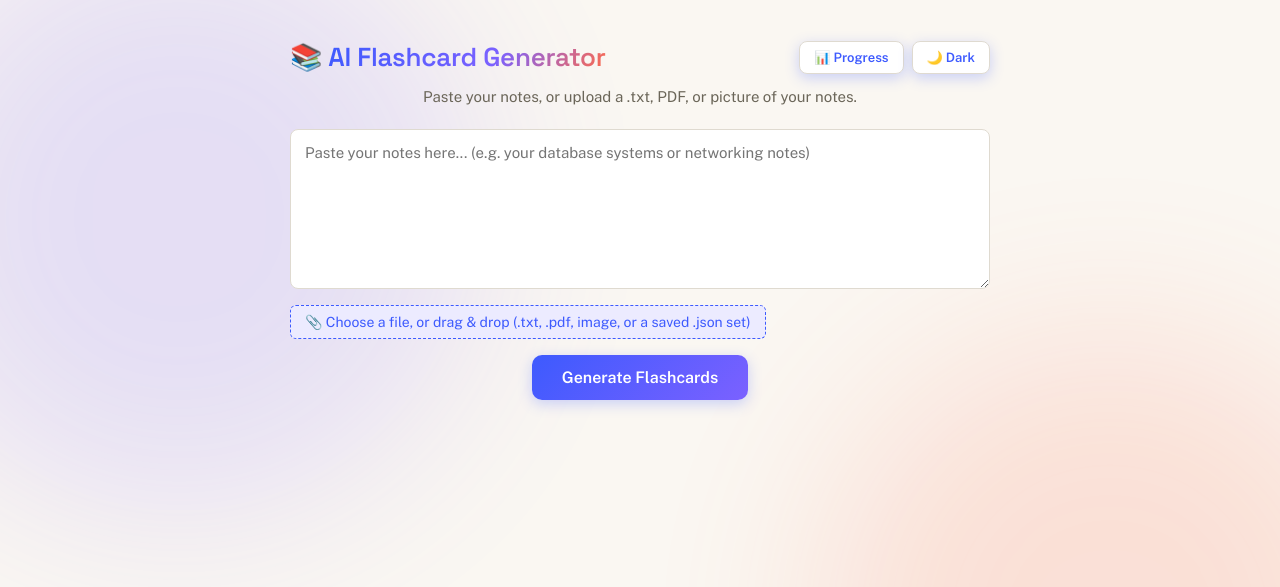
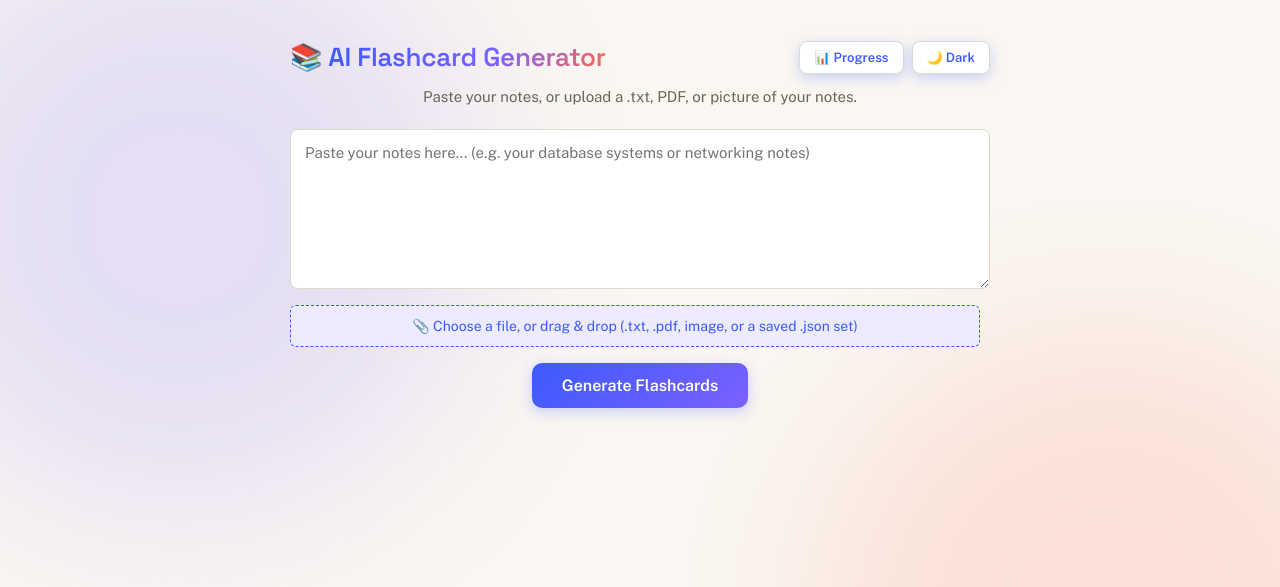
Before and after one commit to BakiTheGoat/ai-flashcards, a Flask app: page / in a window 1280 px wide. Shown: the top 587 px of the page. Run offline with Flask 3, Linux system fonts and the light colour scheme.

Commit message:
make upload box full width to match textarea

```diff
--- a/static/style.css
+++ b/static/style.css
@@ -335,11 +335,14 @@ textarea:focus {
   background: var(--accent-light);
   color: var(--accent);
   border: 1px dashed var(--accent);
-  padding: 8px 14px;
+  padding: 12px 14px;
   border-radius: 6px;
   font-size: 14px;
   cursor: pointer;
   transition: background 0.2s;
+  flex: 1;
+  text-align: center;
+  min-width: 0;
 }
 
 .file-label:hover {
```
